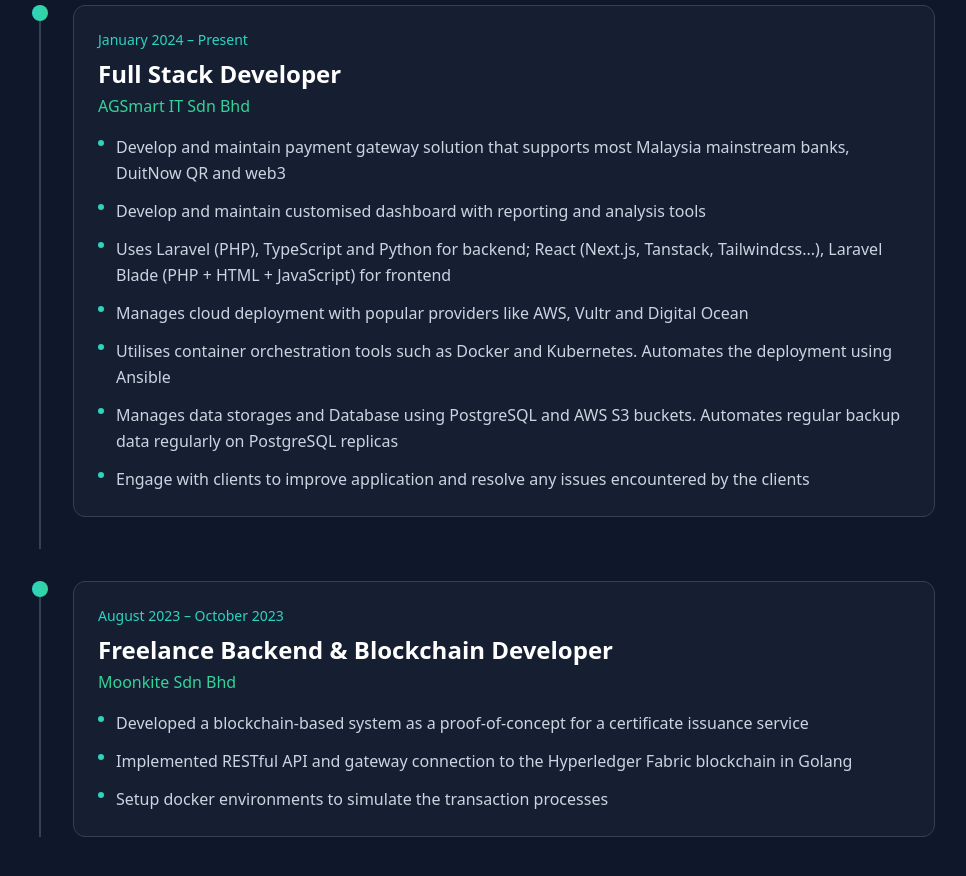
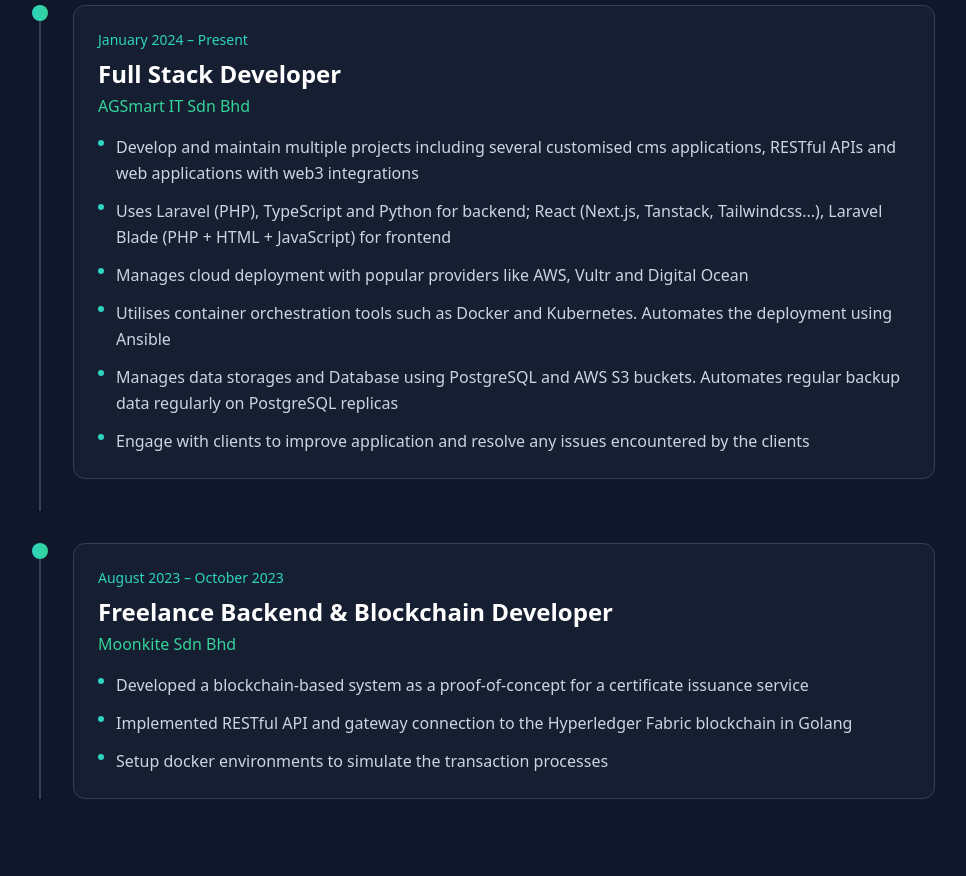
Before and after one commit to Sleepytt1210/portfolio, a React (Vite) app: page / in a window 1280 px wide. Shown: the part 1680-2556 px from the top of the page, without its empty margins (153-1119 px from the left). Built offline with nearby package versions, Linux system fonts and the light colour scheme.

Commit message:
Fix portfolio data

```diff
--- a/src/data/portfolioData.ts
+++ b/src/data/portfolioData.ts
@@ -34,8 +34,7 @@ export const portfolioData: PortfolioData = {
       title: "Full Stack Developer",
       company: "AGSmart IT Sdn Bhd",
       responsibilities: [
-        "Develop and maintain payment gateway solution that supports most Malaysia mainstream banks, DuitNow QR and web3",
-        "Develop and maintain customised dashboard with reporting and analysis tools",
+        "Develop and maintain multiple projects including several customised cms applications, RESTful APIs and web applications with web3 integrations",
         "Uses Laravel (PHP), TypeScript and Python for backend; React (Next.js, Tanstack, Tailwindcss...), Laravel Blade (PHP + HTML + JavaScript) for frontend",
         "Manages cloud deployment with popular providers like AWS, Vultr and Digital Ocean",
         "Utilises container orchestration tools such as Docker and Kubernetes. Automates the deployment using Ansible",
```
